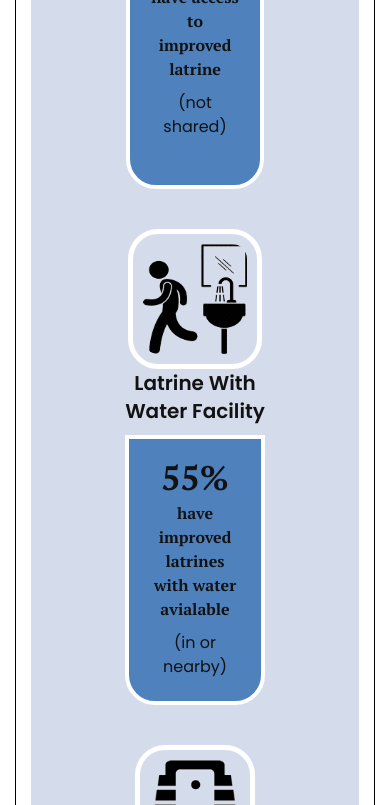
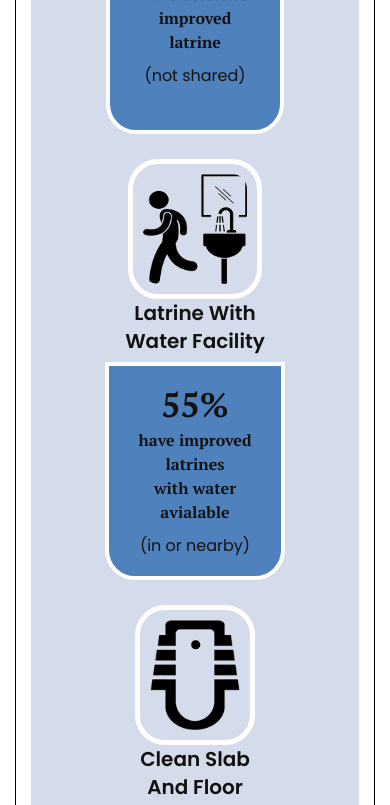
Before and after one commit to imtiiaz/toilet-day, a plain HTML site: page index.html in a window 390 px wide. Shown: the part 551-1356 px from the top of the page. Drawn offline with Linux system fonts and the light colour scheme; a script that the page names is missing.

Commit message:
Add files via upload

```diff
--- a/css/responsive.css
+++ b/css/responsive.css
@@ -1,15 +1,12 @@
 /***********************************************************************************
  Header Section
 ***********************************************************************************/
-@media (max-width: 991px) {
-
-    .main_menu {
-        padding: 10px 0;
-    }
-
-    .navbar-nav .nav-item .nav-link {
-        padding: 20px 0;
-        text-align: center;
+@media (max-width: 767px) {
+    .bottom {
+        left: -20px;
+        right: -20px;
+        bottom: -225px;
+        height: 218px;
     }
 }
 
@@ -35,12 +32,19 @@
 
 @media (max-width: 767px) {
     .sm_padding {
-        padding-top: 280px;
+        padding-top: 210px;
+    }
+
+    .bottom {
+        left: -20px;
+        right: -20px;
+        bottom: -225px;
+        height: 218px;
     }
 
     .house_bg {
         margin-bottom: 20px;
-        padding-bottom: 320px;
+        padding-bottom: 265px;
     }
 }
 
@@ -55,6 +59,7 @@
     h1 {
         font-size: 36px;
     }
+
     h2 {
         font-size: 28px;
         line-height: 1.4;
@@ -76,6 +81,7 @@
     .pt-30 {
         padding-top: 20px;
     }
+
     .pt-40 {
         padding-top: 25px;
     }
@@ -102,9 +108,11 @@
         line-height: 1.5;
     }
 
-    .abailability h2, h3  {
+    .abailability h2,
+    h3 {
         text-align: center !important;
     }
+
     .abailability h3 {
         font-size: 20px;
     }
@@ -113,22 +121,27 @@
         height: 115px;
     }
 
-    .school_toilets h3  {
+    .school_toilets h3 {
         font-size: 20px;
     }
+
     .school_toilets h3 span {
         font-size: 25px;
     }
+
     .sanitary_pads h3 {
         font-size: 20px;
         line-height: 1.4
     }
-    .sanitary_pads h3 span  {
+
+    .sanitary_pads h3 span {
         font-size: 25px;
     }
+
     .left_item {
         padding-bottom: 0;
     }
+
     .top_1 {
         padding-bottom: 20px;
         margin-top: 20px;
```
